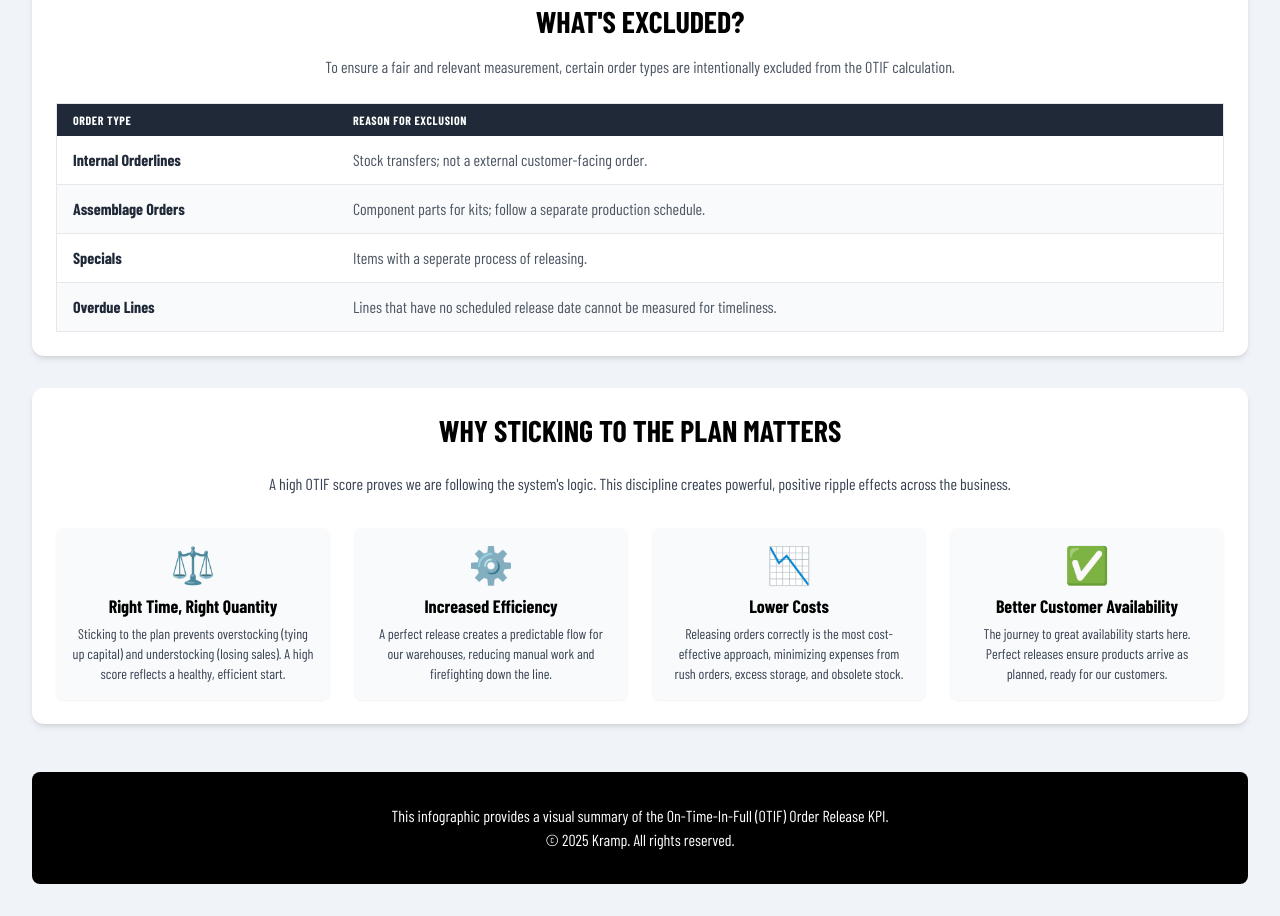
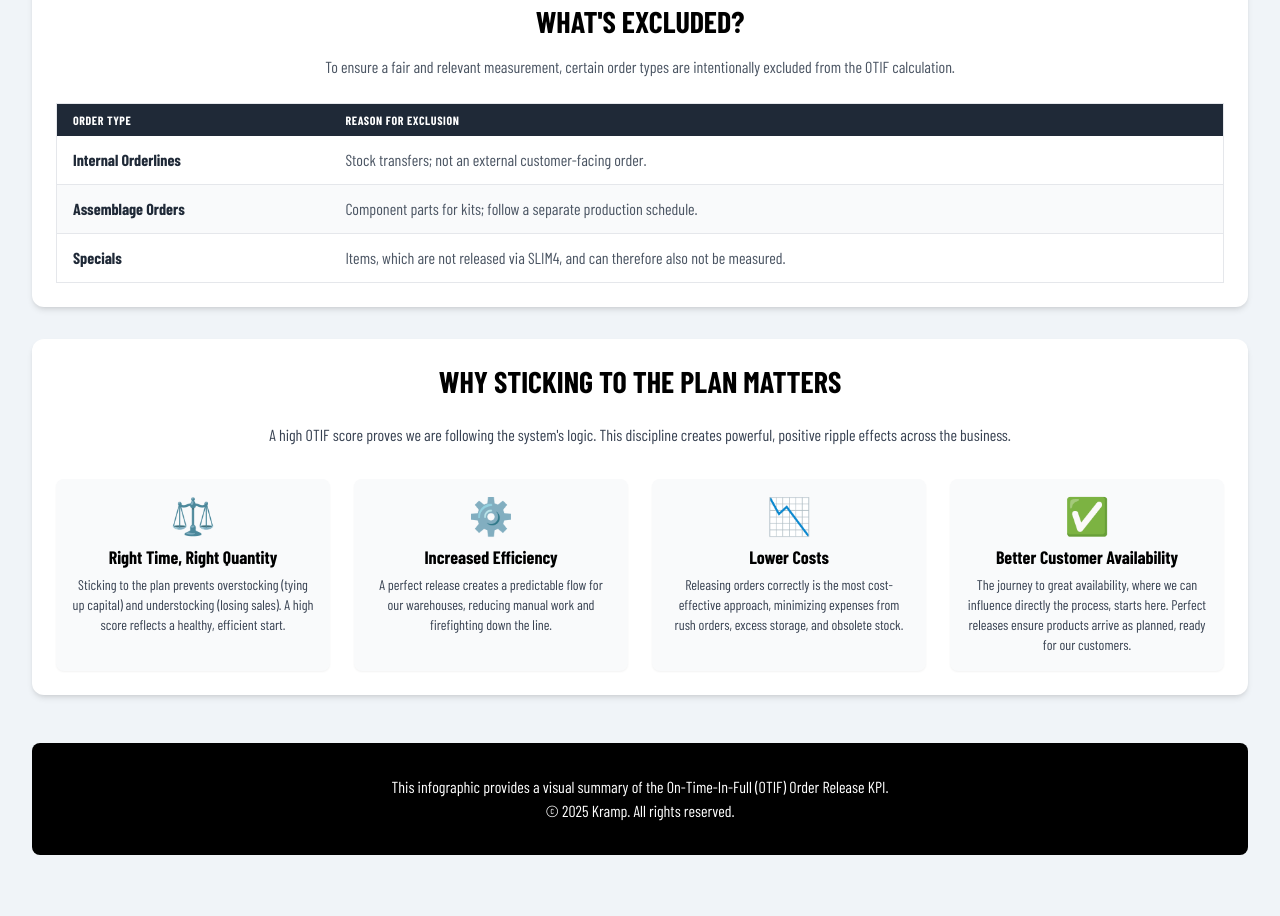
Before and after one commit to JurjenSloetjes/otifreleasekramp, a plain HTML site: page index.html in a window 1280 px wide. Shown: the part 2028-2944 px from the top of the page. After the commit the page ends 2915 px from the top, so only its background shows below. Drawn offline with nearby package versions, Linux system fonts and the light colour scheme.

Commit message:
Update index.html

```diff
--- a/index.html
+++ b/index.html
@@ -205,7 +205,7 @@
                         <tbody class="divide-y divide-gray-200 font-normal">
                             <tr>
                                 <td class="px-4 py-3 whitespace-nowrap font-bold text-gray-800">Internal Orderlines</td>
-                                <td class="px-4 py-3 whitespace-nowrap text-gray-600">Stock transfers; not a external customer-facing order.</td>
+                                <td class="px-4 py-3 whitespace-nowrap text-gray-600">Stock transfers; not an external customer-facing order.</td>
                             </tr>
                             <tr class="bg-gray-50">
                                 <td class="px-4 py-3 whitespace-nowrap font-bold text-gray-800">Assemblage Orders</td>
@@ -213,12 +213,7 @@
                             </tr>
                             <tr>
                                 <td class="px-4 py-3 whitespace-nowrap font-bold text-gray-800">Specials</td>
-                                <td class="px-4 py-3 whitespace-nowrap text-gray-600">Items with a seperate process of releasing.</td>
-                            </tr>
-                             <tr class="bg-gray-50">
-                                <td class="px-4 py-3 whitespace-nowrap font-bold text-gray-800">Overdue Lines</td>
-                                <td class="px-4 py-3 whitespace-nowrap text-gray-600">Lines that have no scheduled release date cannot be measured for timeliness.</td>
-                            </tr>
+                                <td class="px-4 py-3 whitespace-nowrap text-gray-600">Items, which are not released via SLIM4, and can therefore also not be measured.</td>
                         </tbody>
                     </table>
                 </div>
@@ -247,7 +242,7 @@
                     <div class="p-4 rounded-lg bg-gray-50 shadow-sm flex-grow flex flex-col">
                         <div class="text-4xl mb-2">✅</div>
                         <h4 class="font-bold text-black text-lg">Better Customer Availability</h4>
-                        <p class="font-normal text-gray-700 mt-1 text-sm flex-grow">The journey to great availability starts here. Perfect releases ensure products arrive as planned, ready for our customers.</p>
+                        <p class="font-normal text-gray-700 mt-1 text-sm flex-grow">The journey to great availability, where we can influence directly the process, starts here. Perfect releases ensure products arrive as planned, ready for our customers.</p>
                     </div>
                 </div>
             </section>
```
